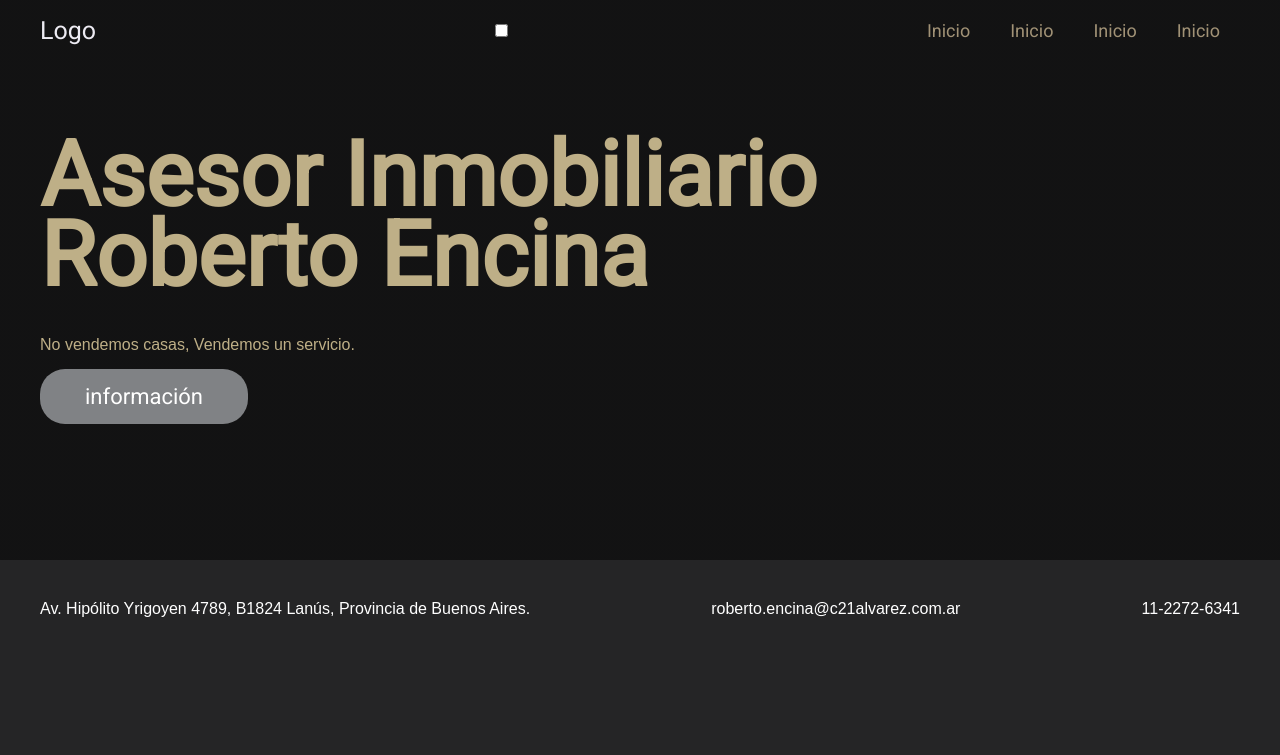
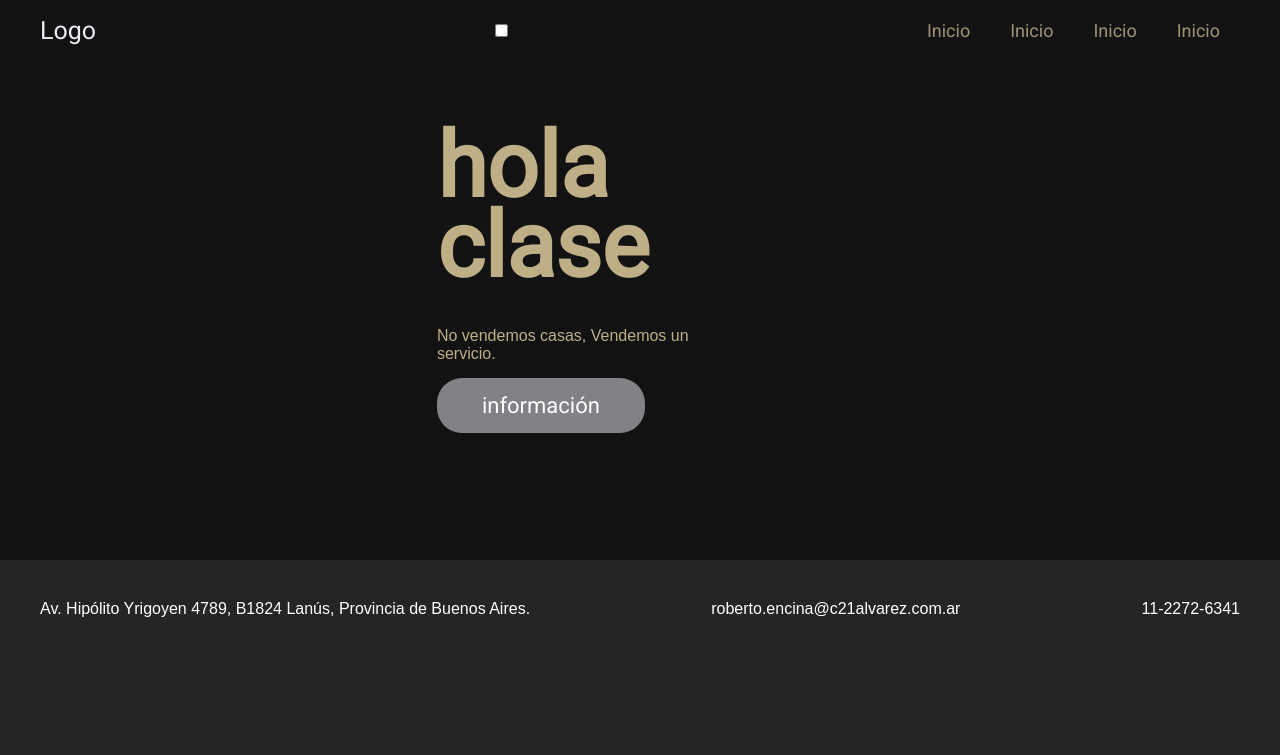
Before and after one commit to Svuara/proyectocodoacodo, a plain HTML site: page index.html in a window 1280 px wide. Shown: the top 755 px of the page. Drawn offline with Linux system fonts and the light colour scheme.

Commit message:
primer cambio

```diff
--- a/index.html
+++ b/index.html
@@ -28,7 +28,7 @@
         </div>
         <div class="header-content container">
             <div class="header-txt">
-                <h1>Asesor Inmobiliario Roberto Encina</h1>
+                <h1>hola clase</h1>
                 <p>No vendemos casas, Vendemos un servicio.</p>
                 <a href="#" class="btn-1">información</a>
             </div>
```
